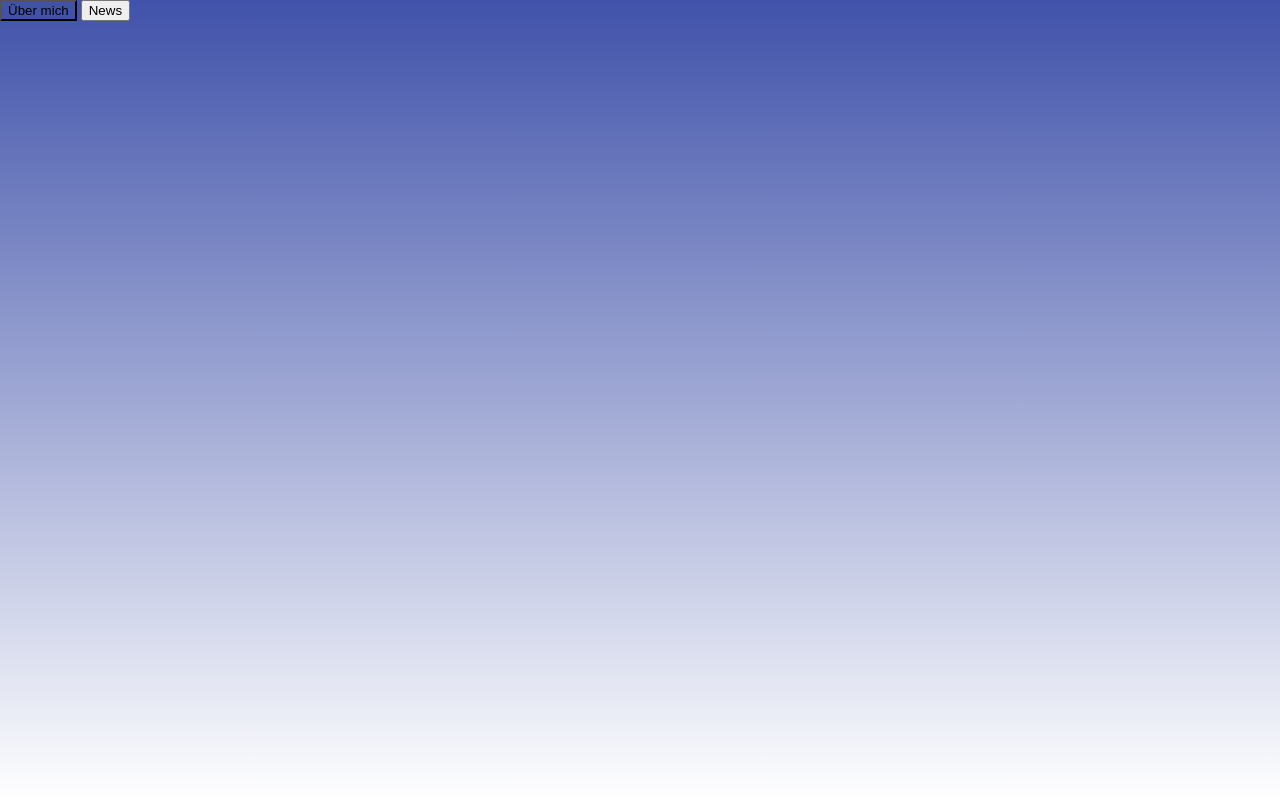
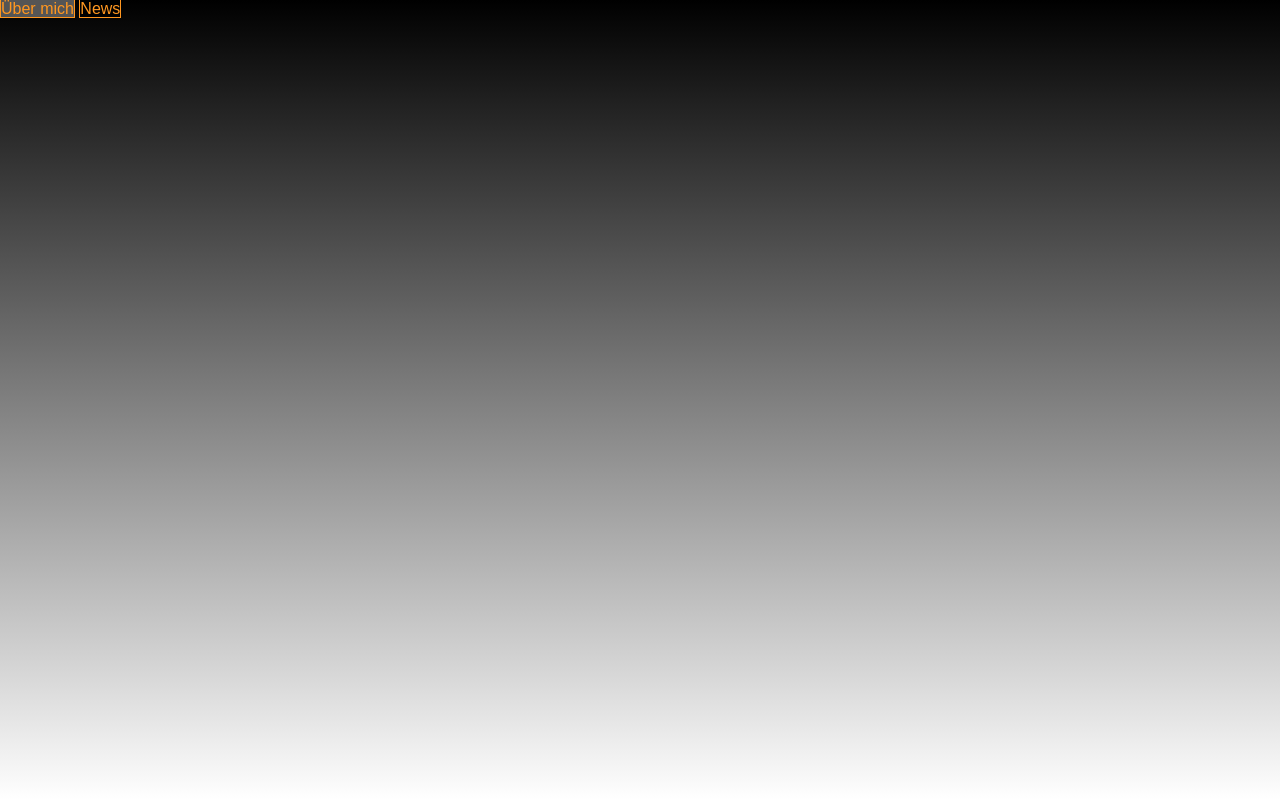
Before and after one commit to tRoettger/blog2learn, a plain HTML site: page index.html in a window 1280 px wide. Drawn offline with Linux system fonts and the light colour scheme.

Commit message:
Baut die Buttons zu Links um

```diff
--- a/index.html
+++ b/index.html
@@ -7,8 +7,8 @@
     <body>
         <header></header>
         <nav>
-            <input type="button" value="Über mich" />
-            <input type="button" value="News" />
+            <a href="">Über mich</a>
+            <a href="news.html">News</a>
         </nav>
     </body>
 </html>
--- a/styles.css
+++ b/styles.css
@@ -1,10 +1,17 @@
-input:hover {
-    background-color: #4052aa;
+a {
+    background-color: #000000;
+    text-decoration: none;
+    border: 1px solid #ff9720;
+    color: #ff9720;
+}
+a:hover {
+    background-color: #555555;
 }
 body {
-    background: linear-gradient(#4052aa, #ffffff);
+    background: linear-gradient(#000000, #ffffff);
     background-size: cover;
     height: 100vh;
     margin: 0px;
     padding: 0px;
+    font-family: Arial, Helvetica, sans-serif;
 }
```
